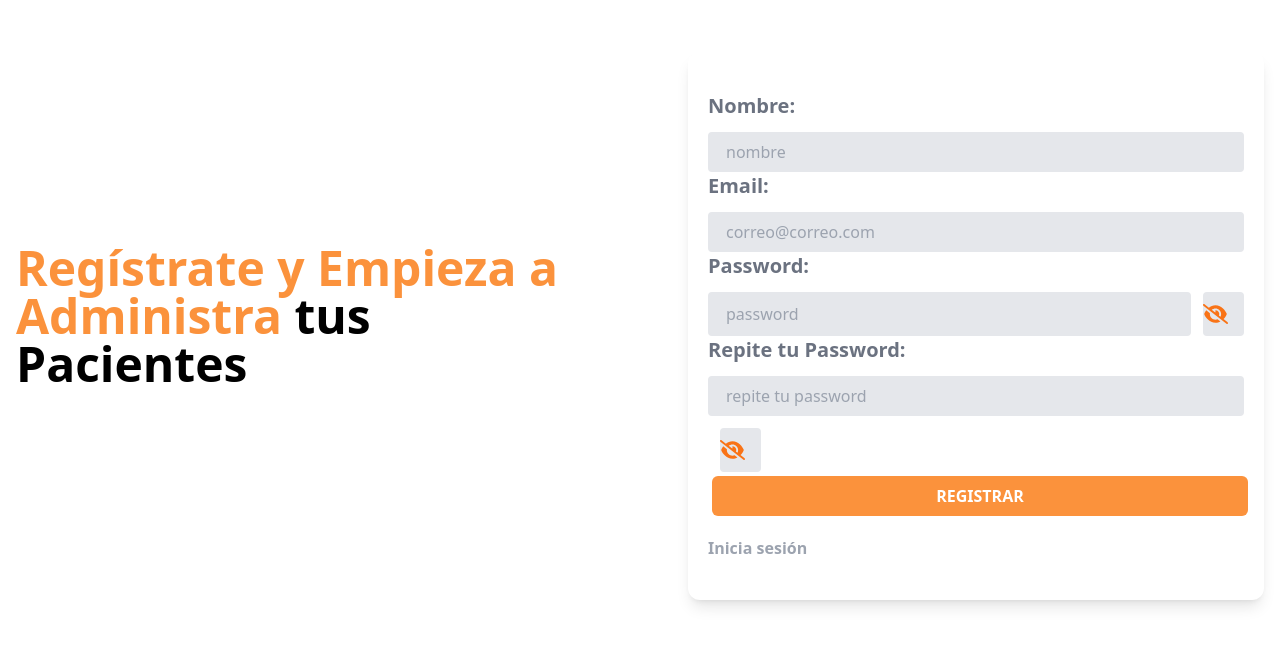
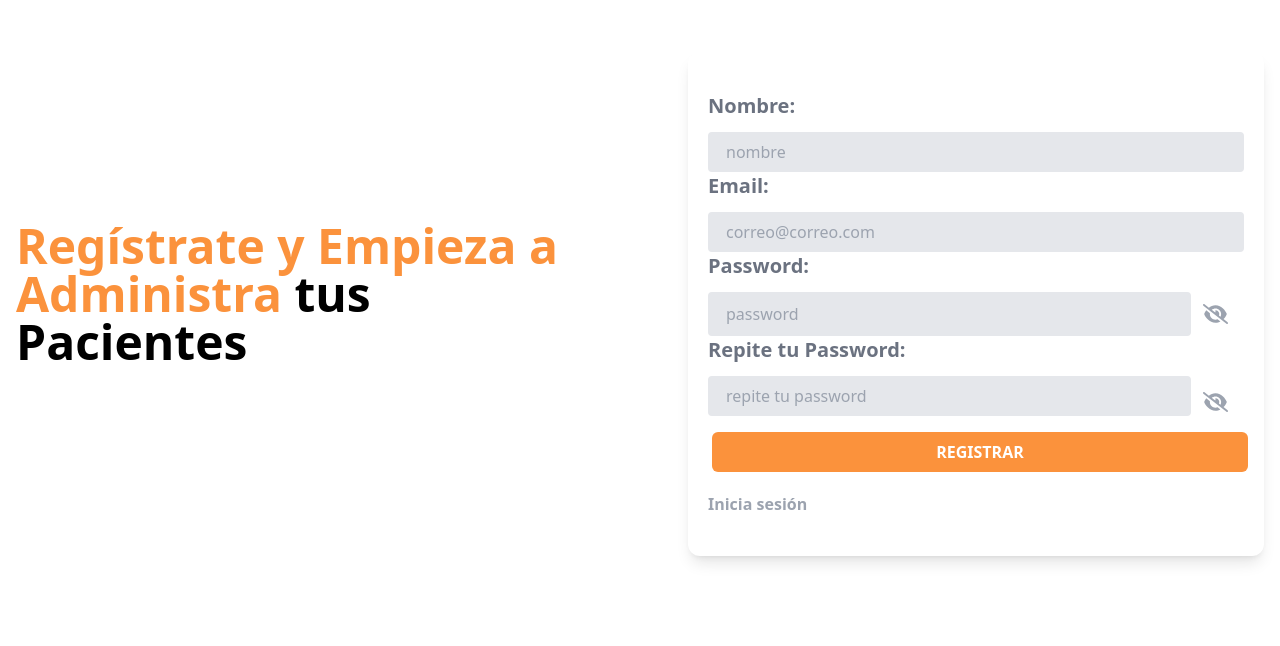
Before and after one commit to mauroociappinaph/FullStackMern, a React (Vite) app in the folder frontend/: page /registrar in a window 1280 px wide. Shown: the top 646 px of the page. Built offline with nearby package versions, Linux system fonts and the light colour scheme.

Commit message:
Lógica de toggle

```diff
--- a/frontend/src/components/togglePasswordButton.jsx
+++ b/frontend/src/components/togglePasswordButton.jsx
@@ -1,20 +1,22 @@
-import { useState } from "react";
 import { FontAwesomeIcon } from "@fortawesome/react-fontawesome";
 import { faEye, faEyeSlash } from "@fortawesome/free-solid-svg-icons";
 
-const TogglePasswordButton = ({ onToggle }) => {
-  const [isPasswordVisible, setIsPasswordVisible] = useState(false);
-
+// Componente TogglePasswordButton
+const TogglePasswordButton = ({ isPasswordVisible, onToggle }) => {
+  // Simplificamos la función para manejar el clic en el botón
   const handleToggleClick = () => {
-    setIsPasswordVisible(!isPasswordVisible);
-    onToggle && onToggle(!isPasswordVisible);
+    onToggle && onToggle(); // Llamamos a la función onToggle sin argumentos
   };
 
   return (
     <button
       type="button"
       onClick={handleToggleClick}
-      className="password-toggle-button py-2 mt-3 ml-3 text-center text-orange-500 font-bold text-xl md:text-left mb-1 md:mb-0 pr-4 bg-gray-200 rounded focus:outline-none focus:bg-white focus:border-orange-500"
+      className={`password-toggle-button py-2 mt-3 ml-3 text-center font-bold text-xl md:text-left mb-1 md:mb-0 pr-4 rounded-lg ${
+        isPasswordVisible
+          ? "text-orange-500"
+          : "text-gray-400"
+      } focus:outline-none focus:ring focus:ring-orange-200 focus:ring-opacity-50`}
     >
       <FontAwesomeIcon icon={isPasswordVisible ? faEye : faEyeSlash} />
     </button>
--- a/frontend/src/paginas/RegistrarCuenta.jsx
+++ b/frontend/src/paginas/RegistrarCuenta.jsx
@@ -8,6 +8,8 @@ function Registrar() {
   const [password, setPassword] = useState("");
   const [repetirPassword, setRepetirPassword] = useState("");
   const [isPasswordVisible, setIsPasswordVisible] = useState(false);
+  const [isRepetirPasswordVisible, setIsRepetirPasswordVisible] =
+    useState(false);
   const [alerta, setAlerta] = useState({});
 
   const handleSubmit = (e) => {
@@ -41,7 +43,12 @@ function Registrar() {
   };
 
   const handlePasswordToggle = () => {
-    setIsPasswordVisible(!isPasswordVisible);
+    setIsPasswordVisible(!isPasswordVisible); // Cambiamos el estado de la contraseña principal
+  };
+
+  // Manejador para el botón de visibilidad de la contraseña repetida
+  const handleRepetirPasswordToggle = () => {
+    setIsRepetirPasswordVisible(!isRepetirPasswordVisible); // Cambiamos el estado de la contraseña repetida
   };
 
   const { msg } = alerta;
@@ -86,31 +93,39 @@ function Registrar() {
             <label className="block text-gray-500 font-bold text-xl md:text-left mb-1 md:mb-0 pr-4">
               Password:
             </label>
-            <div className="flex ">
+            <div className="flex">
               <input
                 className="bg-gray-200 appearance-none border-2 border-gray-200 mt-3 rounded w-full py-2 px-4 text-gray-700 leading-tight focus:outline-none focus:bg-white focus:border-orange-500"
                 id="grid-first-name"
-                type={isPasswordVisible ? "text" : "password"}
+                type={isPasswordVisible ? "text" : "password"} //
                 placeholder="password"
                 value={password}
                 onChange={(e) => setPassword(e.target.value)}
               />
-              <TogglePasswordButton onToggle={handlePasswordToggle}  />
+              <TogglePasswordButton
+                isPasswordVisible={isPasswordVisible} // Pasamos el estado a TogglePasswordButton
+                onToggle={handlePasswordToggle} // Pasamos el manejador de clic
+              />
             </div>
           </div>
           <div>
             <label className="block text-gray-500 font-bold text-xl md:text-left mb-1 md:mb-0 pr-4">
               Repite tu Password:
             </label>
+            <div className="flex">
             <input
-              className="bg-gray-200 appearance-none border-2 border-gray-200 mt-3 rounded w-full py-2 px-4 text-gray-700 leading-tight focus:outline-none focus:bg-white focus:border-orange-500"
+              className="bg-gray-200 appearance-none border-2 border-gray-200 mt-3 mb-3 rounded w-full py-2 px-4 text-gray-700 leading-tight focus:outline-none focus:bg-white focus:border-orange-500"
               id="grid-first-name"
-              type={isPasswordVisible ? "text" : "password"}
+              type={isRepetirPasswordVisible ? "text" : "password"}
               placeholder="repite tu password"
               value={repetirPassword}
               onChange={(e) => setRepetirPassword(e.target.value)}
             />
-            <TogglePasswordButton onToggle={handlePasswordToggle} />
+            <TogglePasswordButton
+              isPasswordVisible={isRepetirPasswordVisible} // Pasamos el estado a TogglePasswordButton
+              onToggle={handleRepetirPasswordToggle} //
+              />
+              </div>
           </div>
           <input
             type="submit"
```
